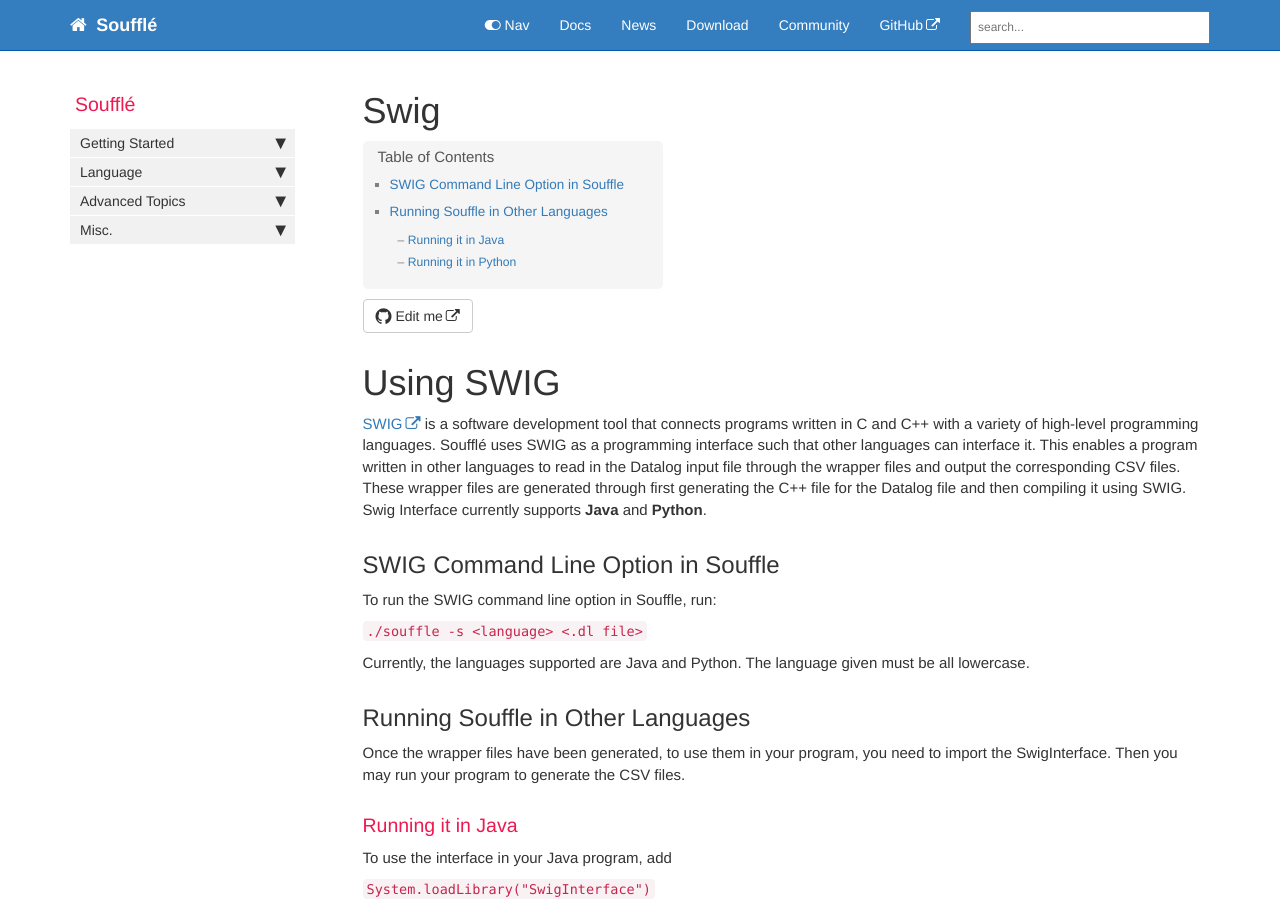
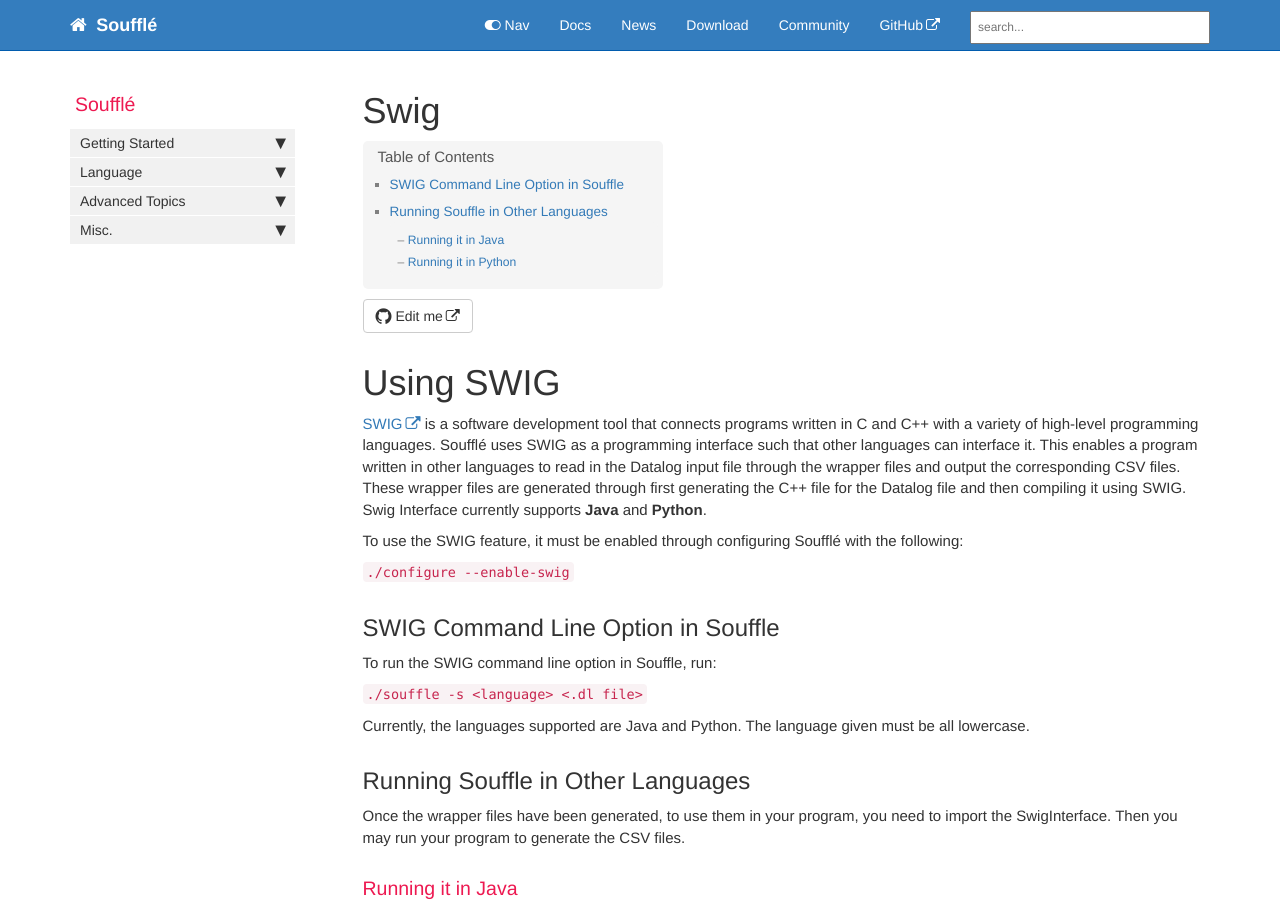
Before and after one commit to souffle-lang/souffle-lang.github.io, a Jekyll site: the page built from pages/docs/swig.md, in a window 1280 px wide and 900 px high. Built offline with Jekyll 4.4.1, drawn with Linux system fonts in a browser that asks for light colours; comment, search, counter and statistics services are not loaded.

Commit message:
added info on --enable-swig configuration

```diff
--- a/pages/docs/swig.md
+++ b/pages/docs/swig.md
@@ -7,6 +7,10 @@ folder: docs
 
 # Using SWIG
 [SWIG](http://swig.org/) is a software development tool that connects programs written in C and C++ with a variety of high-level programming languages. Soufflé uses SWIG as a programming interface such that other languages can interface it. This enables a program written in other languages to read in the Datalog input file through the wrapper files and output the corresponding CSV files. These wrapper files are generated through first generating the C++ file for the Datalog file and then compiling it using SWIG. Swig Interface currently supports **Java**  and **Python**.
+
+To use the SWIG feature, it must be enabled through configuring Soufflé with the following:
+
+`./configure --enable-swig`
 
 ## SWIG Command Line Option in Souffle
 To run the SWIG command line option in Souffle, run:
```
